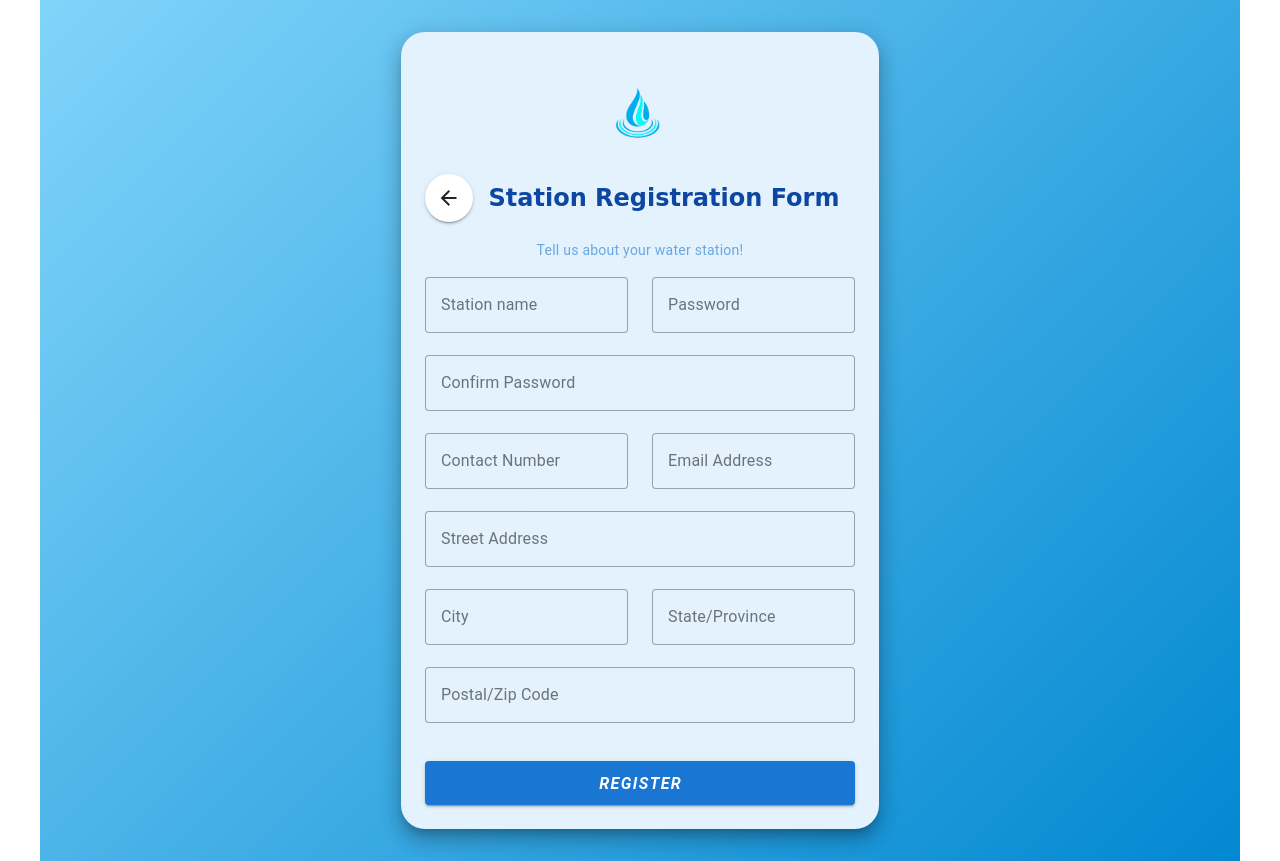
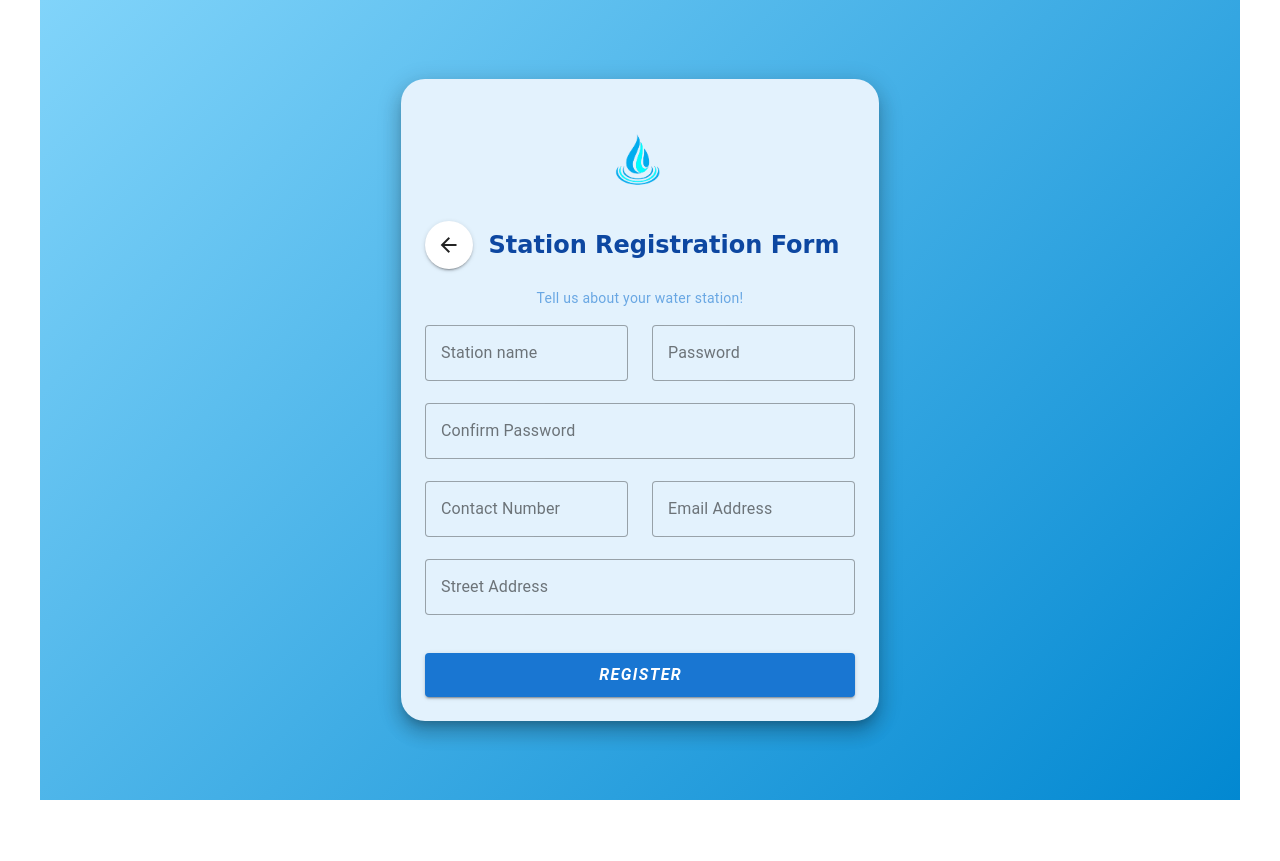
Before and after one commit to jason-himongala/Hydroswift_System, a Vue app: page /Station in a window 1280 px wide. After the commit the page ends 800 px from the top, so only its background shows below. Built offline with nearby package versions, Linux system fonts and the light colour scheme.

Commit message:
fix: deleted content in registretion form

```diff
--- a/src/views/auth/LoginView.vue
+++ b/src/views/auth/LoginView.vue
@@ -1,6 +1,6 @@
 <script setup>
 import { ref } from 'vue'
-import { requiredValidator, emailValidator, passwordValidator } from '@/utils/validators'
+import { requiredValidator, emailValidator} from '@/utils/validators'
 
 const theme = ref('light')
 const isPasswordVisible = ref(false)
--- a/src/views/auth/RegisterstationView.vue
+++ b/src/views/auth/RegisterstationView.vue
@@ -9,9 +9,6 @@ const form = ref({
   contactNumber: '',
   email: '',
   streetAddress: '',
-  city: '',
-  state: '',
-  postalCode: '',
 })
 
 const router = useRouter()
@@ -32,7 +29,12 @@ function goBack() {
         >
           <!-- Logo -->
           <div class="d-flex justify-center">
-            <img src="/image/logo-removebg-preview.png" alt="Water Truck Logo" width="100" class="my-5 pt-2" />
+            <img
+              src="/image/logo-removebg-preview.png"
+              alt="Water Truck Logo"
+              width="100"
+              class="my-5 pt-2"
+            />
           </div>
 
           <!-- Header with Go Back button -->
@@ -107,32 +109,6 @@ function goBack() {
               required
             ></v-text-field>
 
-            <v-row>
-              <v-col cols="12" sm="6">
-                <v-text-field
-                  v-model="form.city"
-                  label="City"
-                  variant="outlined"
-                  required
-                ></v-text-field>
-              </v-col>
-              <v-col cols="12" sm="6">
-                <v-text-field
-                  v-model="form.state"
-                  label="State/Province"
-                  variant="outlined"
-                  required
-                ></v-text-field>
-              </v-col>
-            </v-row>
-
-            <v-text-field
-              v-model="form.postalCode"
-              label="Postal/Zip Code"
-              variant="outlined"
-              required
-            ></v-text-field>
-
             <v-btn
               block
               color="blue-darken-2"
```
